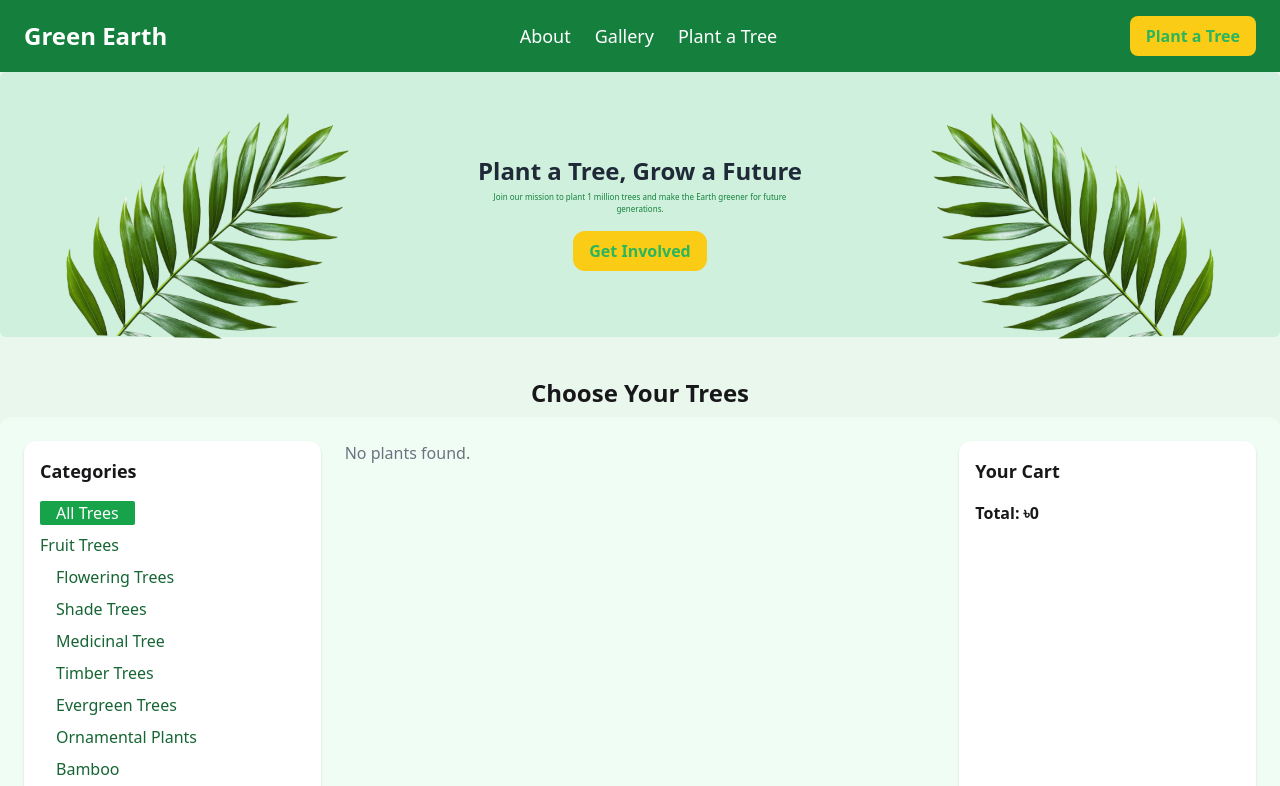
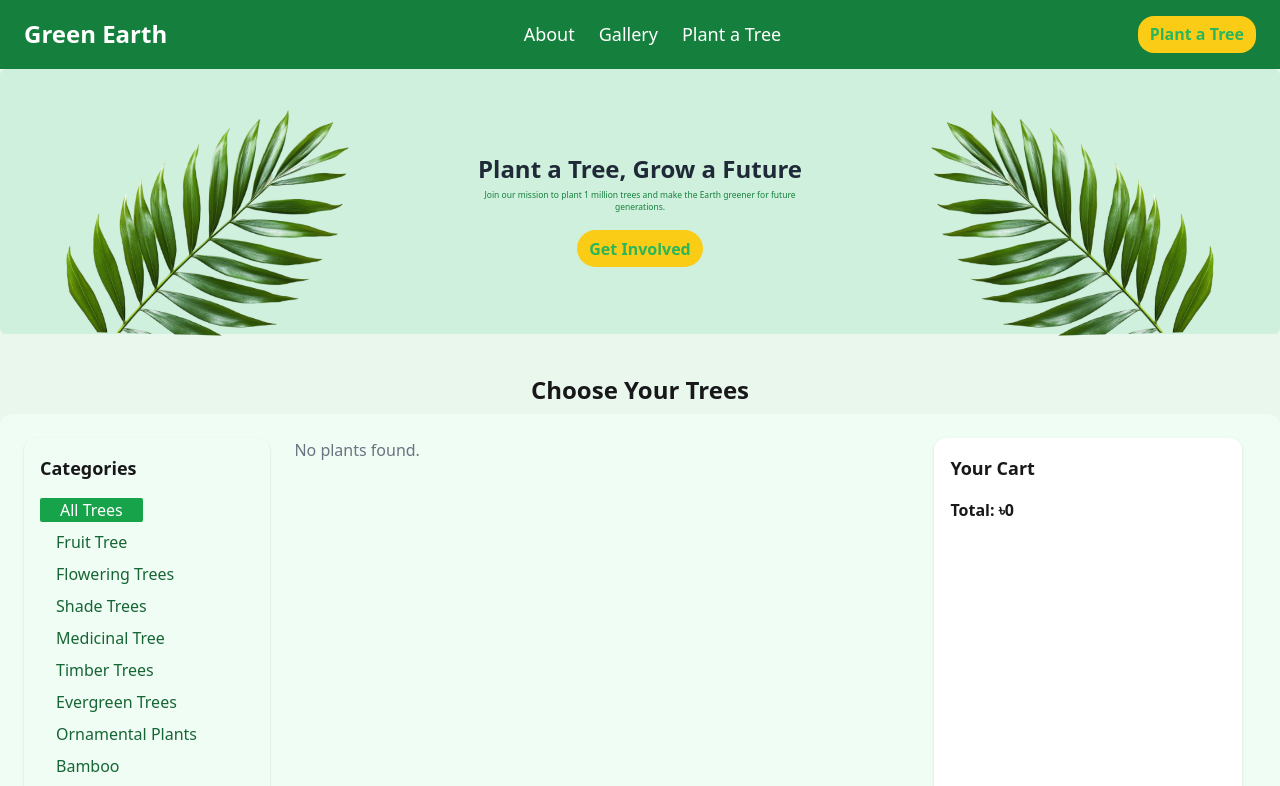
Before and after one commit to ROKON-099/Hero-assign-6, a plain HTML site: page index.html in a window 1280 px wide. Both pictures are taken after a click on the button "All Trees". Shown: the top 786 px of the page. Drawn offline with nearby package versions, Linux system fonts and the light colour scheme; no server answers.

Commit message:
14th commit

```diff
--- a/index.html
+++ b/index.html
@@ -6,7 +6,7 @@
   <meta name="viewport" content="width=device-width, initial-scale=1.0">
   <title>Grean plant </title>
 
-  <!--taiwind++++++daisyui installation-->
+  <!--taiwind__________daisyui installation___________-->
 
   <script src="https://cdn.tailwindcss.com"></script>
   <link href="https://cdn.jsdelivr.net/npm/daisyui@5" rel="stylesheet type=" text/css" />
@@ -82,11 +82,11 @@ gap:1.5rem
 </style>
 
 
-<body>
+  <body>
   <header class="bg-[#15803D] text-white px-6 py-4 flex
         flex-col md:flex-row md:items-center md:justify-between flex-wrap">
 
-              <!--+++++++++++++++ navagation ber++++++++++++++++++++++ -->
+              <!--_________________ navagation ber________________________ -->
 
     <div class="flex items-center justify-center
        md:justify-start gap-[12px] mb-[1rem] md:mb-0 w-full md:w-auto">
@@ -105,20 +105,20 @@ gap:1.5rem
     </nav>
 
     <div class="flex justify-center md:justify-end w-full md:w-auto">
-      <a href="#" class="bg-[#FACC15] text-[#2bb55d] font-semibold px-4 py-2 rounded-lg hover:bg-gray-300 transition">
+      <a href="#" class="bg-[#FACC15] text-[#2bb55d] font-semibold px-[.75rem] py-[.4rem] rounded-2xl hover:bg-gray-300 transition">
         Plant a Tree
       </a>
     </div>
   </header>
 
-                         <!--future planat design  -->
+                         <!--_____________future planat design_______________  -->
 
   <div class="h-[265px] bg-[#cff0dc] rounded-md px-[1.5rem] py-[1rem] flex flex-col
      md:flex-row items-center justify-between flex-wrap relative">
     <img src="hero-leaf1.png" alt="Leaf 1" class="hidden md:block h-[250px] w-auto rotate-[1.5deg] self-end" /> <!-- leaf hiddden for small device-->
 
 
-          <!--+_________ plant trees groows++++++++++++section________ -->
+          <!--_________ plant trees groows____________section________ -->
 
 
 
@@ -126,12 +126,12 @@ gap:1.5rem
       <h1 class="lg:text-2xl text-2xl whitespace-nowrap  font-bold text-[#1F2937]">
         Plant a Tree, Grow a Future
       </h1>
-      <p class="text-[8px] mt-[4px] text-green-700">
+      <p class="text-[8.5px] mt-[4px] text-green-700">
         Join our mission to plant 1 million trees and make the Earth greener for future<br> generations.
       </p>
 
       <button
-        class="bg-[#FACC15] mt-[16px] text-[#2bb55d] font-semibold py-[.5rem] px-[1rem] rounded-xl hover:bg-gray-300 transition">
+        class="bg-[#FACC15] mt-[16px] text-[#2bb55d] font-semibold py-[.4rem] px-[.75rem] rounded-3xl hover:bg-gray-300 transition">
         Get Involved
       </button>
     </div>
@@ -140,9 +140,11 @@ gap:1.5rem
 
   </div>
 
-             <!--Main section card a modal add ++++++++
-                   id=plant
-                    -->
+             <!--Main section card a modal add___________________
+             data-category="serial from api
+             1.fr.t 2.fl.t 3.sh.t 4.me.t 5.ti.t 6.ev.t.7.or.t 9.bam.t 10.ct.t.............................
+               ..............................id=plant
+                     -->
 
 
 
@@ -152,13 +154,15 @@ gap:1.5rem
 
 <div class="flex flex-col md:flex-row gap-6 p-6 bg-[#f0fdf4] rounded-xl">
 
-  <!--  Sidebar: Categories -->
-  <aside class="w-full md:w-1/4 bg-white p-4 rounded-xl shadow">
+                    <!--.......................  Sidebar: Categories............................ -->
+
+
+  <aside class="w-full  md:w-1/5 bg-[#f0fdf4] p-4 rounded-xl shadow">
     <h2 class="text-lg font-semibold text-black-900 mb-4">Categories</h2>
     <ul class=" space-y-2 text-green-800">
-      <li><button data-category="All trees"class="w-auto px-4 rounded-sm hover:bg-green-700 hover:text-white">All Trees</button></li>
 
-      <li><button data-category="Fruit Tree" class="hover:underline">Fruit Trees</button></li>
+      <li><button data-category="All trees"class="w-auto px-5 rounded-sm hover:bg-gray-300 hover:text-white">All Trees</button></li>
+      <li><button data-category="Fruit Tree" class="w-auto px-4 rounded-sm hover:bg-gray-300 hover:text-white">Fruit Tree</button></li>
       <li><button data-category="Flowering Tree" class="w-auto px-4 rounded-sm hover:bg-green-700 hover:text-white">Flowering Trees</button></li>
       <li><button data-category="Shade Tree" class="w-auto px-4 rounded-sm hover:bg-green-700 hover:text-white">Shade Trees</button></li>
       <li><button data-category="Medicinal Tree" class="w-auto px-4 rounded-sm hover:bg-green-700 hover:text-white">Medicinal Tree</button></li>
--- a/index.js
+++ b/index.js
@@ -1,65 +1,110 @@
-// ================= Spinner =================
-const spinner = document.createElement('div');
-spinner.className = 'fixed inset-0 bg-black bg-opacity-20 flex items-center justify-center z-50 hidden';
-spinner.innerHTML = `<div class="loader border-4 border-t-green-500 border-gray-200 rounded-full w-12 h-12 animate-spin"></div>`;
-document.body.appendChild(spinner);
-function showSpinner() { spinner.classList.remove('hidden'); }
-function hideSpinner() { spinner.classList.add('hidden'); }
+//api fetch from ph-hero api //
+    //https://openapi.programming-hero.com/api/plants api//
 
-// ================= Plants API =================
     const PLANTS_API_URL = 'https://openapi.programming-hero.com/api/plants';
+
     const container = document.getElementById('plants-container');
     let allPlants = [];
 
   async function fetchPlants() {
-  showSpinner();
+
+   displaySpinner();
    try {
-    const res = await fetch(PLANTS_API_URL);
-    const data = await res.json();
-    allPlants = data.plants || data;
-    loadPlants(allPlants); // page load এ সব plant দেখাবে
-  } catch (err) {
-    console.error('Error fetching plants:', err);
-    container.innerHTML = `<p class="text-red-500">Failed to load plants.</p>`;
-  } finally {
-    hideSpinner();
-  }
+
+   const response = await fetch(PLANTS_API_URL);
+
+   const responsedata = await response.json();
+
+  allPlants = responsedata.plants || responsedata;
+   loadPlants(allPlants);  }  // page load korle sobgulo plants dekhabe
+   catch (error) {
+
+       console.error('Failed to retrieve plants:', err);
+
+    container.innerHTML = `<p class="text-red-500">unable to load plants.</p>`; }
+   finally {
+
+    hiddenSpinner(); }
+
   }
 
-// ================= Categories =================
+           // initialize and display spinner //
+
+   const spinner = document.createElement('div'); //generate a new div for spinner
+   spinner.className = 'fixed inset-0 bg-black bg-opacity-20 flex items-center justify-center z-50 not-visible';
+   spinner.innerHTML = `<div class="loader border-4
+    border-t-gray-500 border-gray-200 rounded-full w-10 h-10 animate-spin"></div>`;
+
+        document.body.appendChild(spinner);
+
+        function displaySpinner()
+        { spinner.classList.remove('invisible'); }
+
+         function hiddenSpinner()
+         { spinner.classList.add('invisible'); }
+
+                // load and show spnier//
+
    const categoryButtons = document.querySelectorAll('[data-category]');
 
   categoryButtons.forEach(btn => {
-  btn.addEventListener('click', () => {
+  btn.addEventListener('click', function() {
    const category = btn.getAttribute('data-category');
+
           filterPlantsByCategory(category);
+
              setActiveButton(btn);
   });
+
 });
 
-// ================= Active Button =================
+
+
+    //set a : Active Buttoon//
+
      function setActiveButton(button) {
   categoryButtons.forEach(btn => {
+
       btn.classList.remove('bg-green-600', 'text-white');
-    btn.classList.add('hover:bg-green-700', 'hover:text-white');
+  btn.classList.add('hover:bg-[#15803d]', 'hover:text-white');
+
   });
+
      button.classList.add('bg-green-600', 'text-white');
-  button.classList.remove('hover:bg-green-700', 'hover:text-white');
-}
+  button.classList.remove('hover:bg-green-700', 'hover:text-white'); }
 
-// ================= Filter Plants =================
+
+
+
+             //  Filter Plants by catagory //
+
+
  function filterPlantsByCategory(category) {
+  displaySpinner();
+
+  setTimeout(() => {
     if (category === 'All trees') {
       loadPlants(allPlants);
     } else {
       const filtered = allPlants.filter(p => p.category === category);
       loadPlants(filtered);
     }
+    hiddenSpinner();
+  }, 300);
 }
+document.querySelectorAll('.catergory-btn').forEach(btn => {btn.addEventListener('click',() => {
+  const category =btn.getAttribute('data-catergory');
+  filterCategory(category);
 
-// ================= Load Plant Cards =================
+});
+});
+fetchPlants();
+
+   // Load Plant Cardds//
+
     function loadPlants(plants) {
     container.innerHTML = '';
+
     if (!plants || plants.length === 0) {
         container.innerHTML = `<p class="text-gray-500">No plants found.</p>`;
         return;
@@ -67,24 +112,58 @@ function loadPlants(plants) {
 
     plants.forEach(p => {
         const card = document.createElement('div');
-    card.className = "bg-white rounded-lg shadow p-4 hover:shadow-lg flex flex-col";
+        card.className = "bg-white rounded-xl shadow p-4 hover:shadow-lg flex flex-col";
 
         card.innerHTML = `
-      <img src="${p.image}" alt="${p.name}" class="w-full h-40 object-cover rounded-lg mb-3">
-      <h2 class="text-lg font-bold text-green-700 cursor-pointer hover:underline">${p.name}</h2>
-      <p class="text-xs text-gray-500 mb-2">${p.description || 'No description'}</p>
-      <p class="text-sm font-bold text-gray-600 mb-2">${p.category}</p>
-      <p class="text-blue-600 font-semibold mb-3">৳${p.price}</p>
-      <button class="bg-green-600 text-white py-1 px-3 rounded hover:bg-green-700 mt-auto">Add to Cart</button>
+            <!-- Image -->
+            <img src="${p.image}" alt="${p.name}"
+                 class="w-full h-40 object-cover rounded-lg mb-3">
+
+            <!-- Name -->
+            <h2 class="text-lg font-bold text-gray-800 cursor-pointer truncate hover:underline mb-1">
+              ${p.name}
+            </h2>
+
+            <!-- Description -->
+            <p class="text-xs text-gray-500 mb-3 line-clamp-3">
+              ${p.description || 'No description available'}
+            </p>
+
+            <!-- Category + Price -->
+            <div class="flex items-center justify-between mb-3">
+              <!-- Category Badge -->
+              <span class="text-sm text-[#1aba54] w-auto py-1 rounded-lg truncate  bg-[#caf8da]">
+                ${p.category}
+              </span>
+              <!-- Price -->
+              <span class="text-black font-semibold">
+                ৳${p.price}
+              </span>
+            </div>
+
+            <!-- Button -->
+            <button class="bg-green-600 text-white w-full py-1 rounded-lg hover:bg-gray-300 transition">
+              Add To Cart
+            </button>
         `;
 
+        // Add event listeners for each card
         card.querySelector('button').addEventListener('click', () => addToCart(p));
         card.querySelector('h2').addEventListener('click', () => openModal(p));
+
         container.appendChild(card);
     });
 }
 
-// ================= Cart =================
+
+
+
+
+
+
+//_____________________cart option __________________________//
+
+
    const cartItemsList = document.getElementById('cart-items');
    const cartTotalEl = document.getElementById('cart-total');
    let cart = [];
```
Lines whose indentation alone changed are shown as unchanged.
